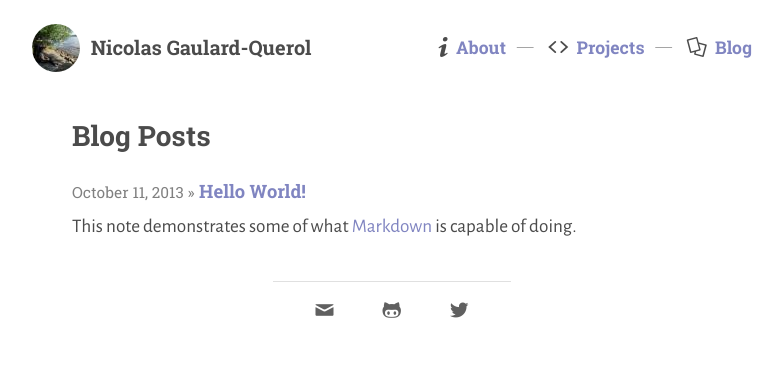
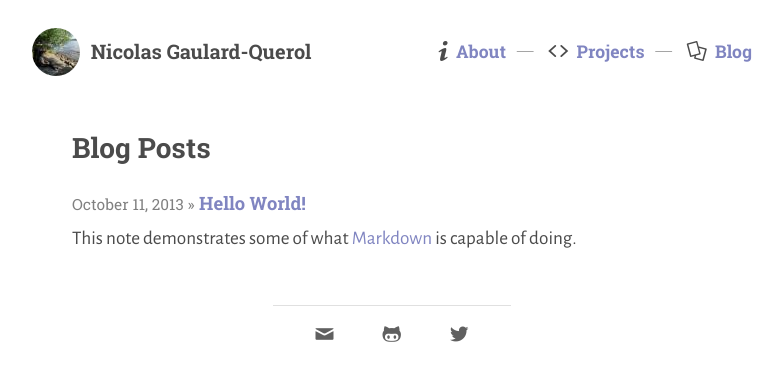
Before and after one commit to ngquerol/ngquerol.github.io, a Jekyll site: the page built from blog/index.md, in a window 1280 px wide. Shown: the top 381 px of the page, without its empty margins (248-1030 px from the left). Built offline with Jekyll 4.4.1, drawn with Linux system fonts in a browser that asks for light colours.

Commit message:
Tweak headers & posts margins

```diff
--- a/_includes/style.css
+++ b/_includes/style.css
@@ -21,12 +21,12 @@ h3,h4,h5,h6 {
 
 h1 {
   font-size: 1.75rem;
-  margin: 1.75rem 0;
+  margin: 2rem 0;
 }
 
 h2 {
   font-size: 1.25rem;
-  margin: 1.25rem 0;
+  margin: 1.5rem 0;
 }
 
 h3 {
@@ -201,6 +201,10 @@ code.highlighter-rouge {
   padding-left: 0;
 }
 
+.posts > li {
+  margin: 2rem 0;
+}
+
 .posts .post-title {
   margin: 0;
 }
```
